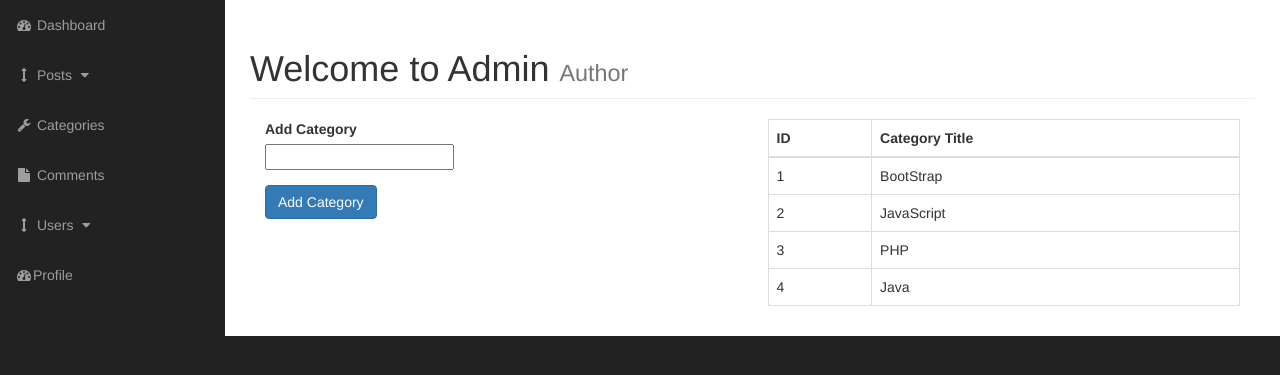
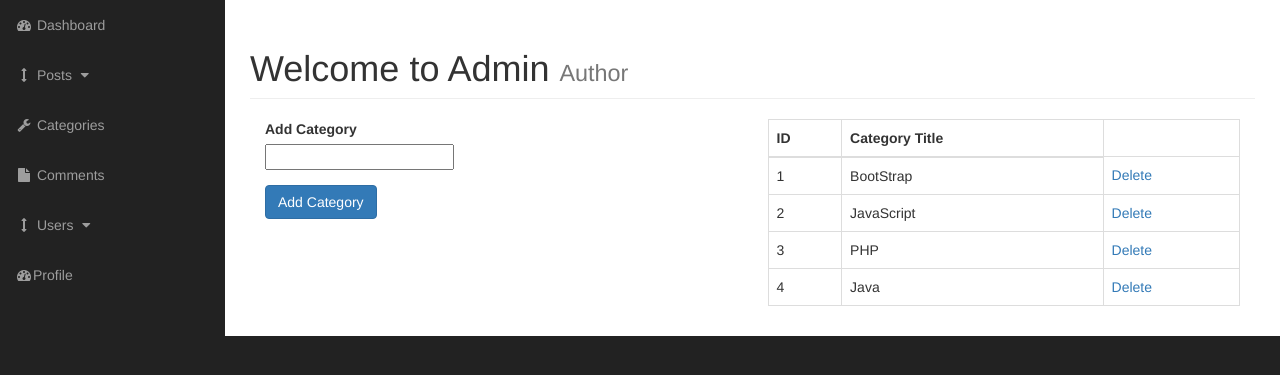
Before and after one commit to tiagoskaterock/PhpCms, a PHP site: page /admin/categories.php in a window 1280 px wide. Shown: the part 51-426 px from the top of the page. Run offline with PHP 8.4, Linux system fonts and the light colour scheme; data comes from the database, SQL or seed files in the repository.

Commit message:
Categorias podendo ser criadas ou deletadas do CMS.

```diff
--- a/cms/admin/categories.php
+++ b/cms/admin/categories.php
@@ -18,7 +18,31 @@
 
           <!-- LEFT -->
           <div class="col-xs-6">
-            <form action="">
+
+            <?php
+
+              if (isset($_POST['submit'])) {
+
+                $cat_title = $_POST['cat_title'];
+
+                if ($cat_title == "" || empty($cat_title)) {
+                  echo '<h3>This field should not be empty</h3>';
+                }
+
+                else{
+                  $query = "INSERT INTO `categories` (`cat_id`, `cat_title`) VALUES (NULL, '{$cat_title}'); ";
+
+                  $create_category_query = mysqli_query($connection, $query);
+
+                  if (!$create_category_query) {
+                    die('QUERY FAILED' . mysqli_error($connection));
+                  }
+                }
+              }
+
+            ?>
+
+            <form action="" method="post">
 
               <label for="cat_title">Add Category</label>
               <div class="form-group">
@@ -32,10 +56,7 @@
           </div>
           <!-- END LEFT -->
 
-          <?php
-            $query = "SELECT * FROM categories;";
-            $select_categories = mysqli_query($connection, $query);
-          ?>
+
 
           <!-- RIGHT -->
           <div class="col-xs-6">
@@ -49,13 +70,51 @@
 
               <tbody>
                 <?php
+                  // FIND ALL CATEGORIES
+                  $query = "SELECT * FROM categories;";
+                  $select_categories = mysqli_query($connection, $query);
+
                   while ($row = mysqli_fetch_assoc($select_categories)) { ?>
                     <tr>
+                      <!-- ID -->
                       <td><?= $row['cat_id'] ?></td>
+
+                      <!-- Categoria -->
                       <td><?= $row['cat_title'] ?></td>
+
+                      <!-- Botão delete -->
+                      <td>
+                        <a href="categories.php?delete=<?= $row['cat_id'] ?>">
+                        Delete
+                        </a>
+                      </td>
+
                     </tr>
                     <?php
-              } ?>
+                  }
+                ?>
+
+
+
+
+                  <?php
+                    // DELETE QUERY
+                    if (isset($_GET['delete'])) {
+
+                      $the_cat_id = $_GET['delete'];
+
+                      $query = "DELETE FROM categories WHERE cat_id = {$the_cat_id}";
+
+                      $delete_query = mysqli_query($connection, $query);
+
+                      // REFRESH
+                      header("Location: categories.php");
+                    }
+
+                  ?>
+
+
+
               </tbody>
 
             </table>
--- a/cms/admin/includes/admin_header.php
+++ b/cms/admin/includes/admin_header.php
@@ -1,4 +1,22 @@
+<?php ob_start(); ?>
+
 <?php require_once('../includes/db.php'); ?>
+
+<?php session_start(); ?>
+
+<?php
+
+  if (isset($_SESSION['user_role'])) {
+    # code...
+  }
+  else{
+    //header("location: ../index.php");
+  }
+
+
+
+
+?>
 
 <!DOCTYPE html>
 <html lang="en">
```
Lines whose indentation alone changed are shown as unchanged.
